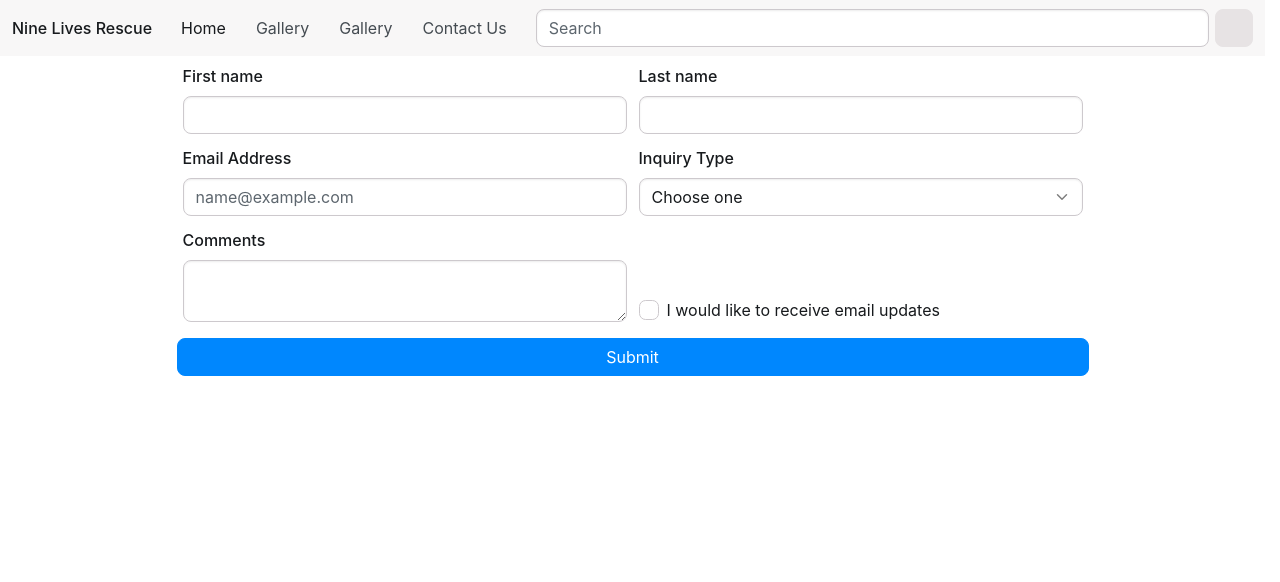
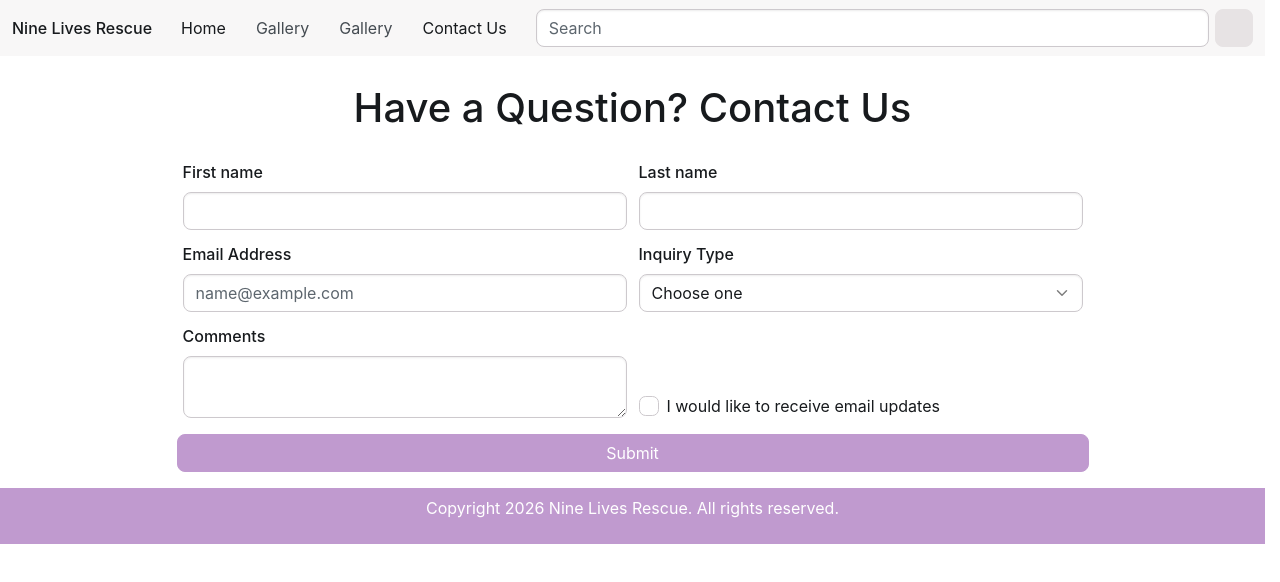
Before and after one commit to avegaips/lab6, a plain HTML site: page contact.html in a window 1280 px wide. Drawn offline with Linux system fonts and the light colour scheme.

Commit message:
version-2

```diff
--- a/contact.html
+++ b/contact.html
@@ -10,6 +10,7 @@
 </head>
 
 <body>
+
     <nav class="navbar md:navbar-expand bg-1">
   <div class="container-fluid">
     <a class="navbar-brand" href="#">Nine Lives Rescue</a>
@@ -33,7 +34,7 @@
             <a class="nav-link" href="#">Gallery</a>
           </li>
           <li class="nav-item">
-            <a class="nav-link" href="contact.html">Contact Us</a>
+            <a class="nav-link active" href="contact.html">Contact Us</a>
           </li>
         </ul>
         <form class="hstack gap-2" role="search">
@@ -46,6 +47,9 @@
     </dialog>
   </div>
 </nav>
+
+<main>
+<h1 class="text-center m-8">Have a Question? Contact Us</h1>
 
 <div class="container mt-3">
 <form style="max-width: 900px" class="mx-auto">
@@ -71,7 +75,7 @@
     <div class="md:col-6">
         <div class="form-field">
             <label for="inquiryForm" class="form-label">Inquiry Type</label>
-            <select class="form-control" id="exampleFormControlSelect2">
+            <select class="form-control" id="inquiryForm">
                 <option>Choose one</option>
                 <option value="1">Adoption</option>
                 <option value="2">Volunteering</option>
@@ -96,7 +100,10 @@
     <button class="btn-solid theme-primary mt-5">Submit</button>
 </form>
 </div>
+</main>
 
-
+<footer class="bg-primary text-center p-3 mt-5">
+  <p>Copyright 2026 Nine Lives Rescue. All rights reserved.</p>
+</footer>
 
 </body>
--- a/css/style.css
+++ b/css/style.css
@@ -0,0 +1,16 @@
+:root {
+--bs-primary-bg: #c09acf;
+--bs-primary-fg: #c09acf;
+--bs-primary-fg-emphasis: #a379b3;
+--bs-primary-border: #c09acf;
+--bs-primary-focus-ring: #c09acf;
+--bs-primary-contrast: #ffffff;
+}
+.btn-solid.theme-primary {
+--bs-theme-bg: #c09acf;
+--bs-theme-border: #c09acf;
+--bs-theme-contrast: #ffffff;
+}
+footer{
+    color:#ffffff;
+}
```
Also changed, not shown: index.html (+17 -15 lines).
